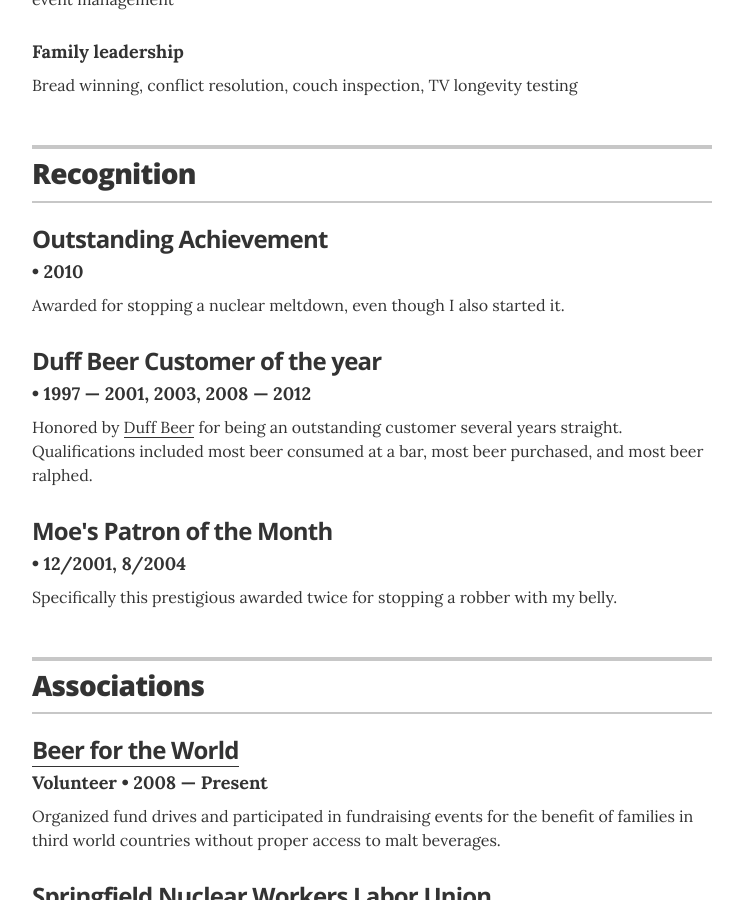
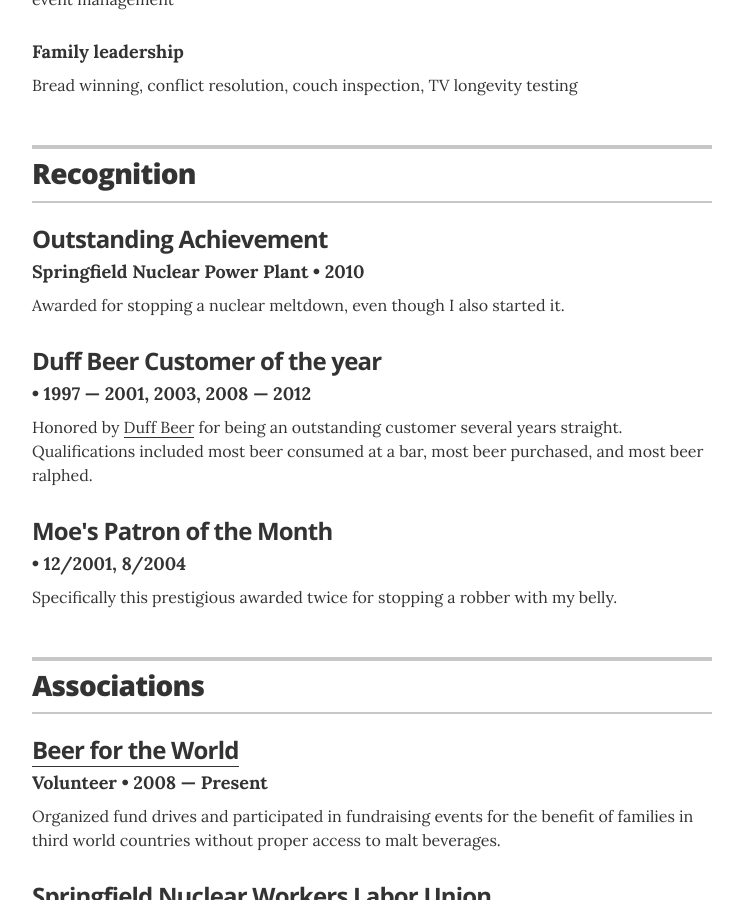
Before and after one commit to jglovier/resume-template, a Jekyll site: the page built from index.html, in a window 1280 px wide and 900 px high, scrolled down 2061 px. Shown: the whole window, without its empty margins (268-1011 px from the left). Built offline with Jekyll 4.4.1, drawn with Linux system fonts in a browser that asks for light colours.

Commit message:
fix spelling in one more spot

```diff
--- a/_layouts/resume.html
+++ b/_layouts/resume.html
@@ -133,7 +133,7 @@
         {% for recognition in site.data.recognitions %}
         <div class="resume-item">
           <h3 class="resume-item-title" itemprop="award">{{ recognition.award }}</h3>
-          <h4 class="resume-item-details">{{ recognition.organisation }} &bull; {{ recognition.year }}</h4>
+          <h4 class="resume-item-details">{{ recognition.organization }} &bull; {{ recognition.year }}</h4>
           <p class="resume-item-copy">{{ recognition.summary }}</p>
         </div>
         {% endfor %}
```
